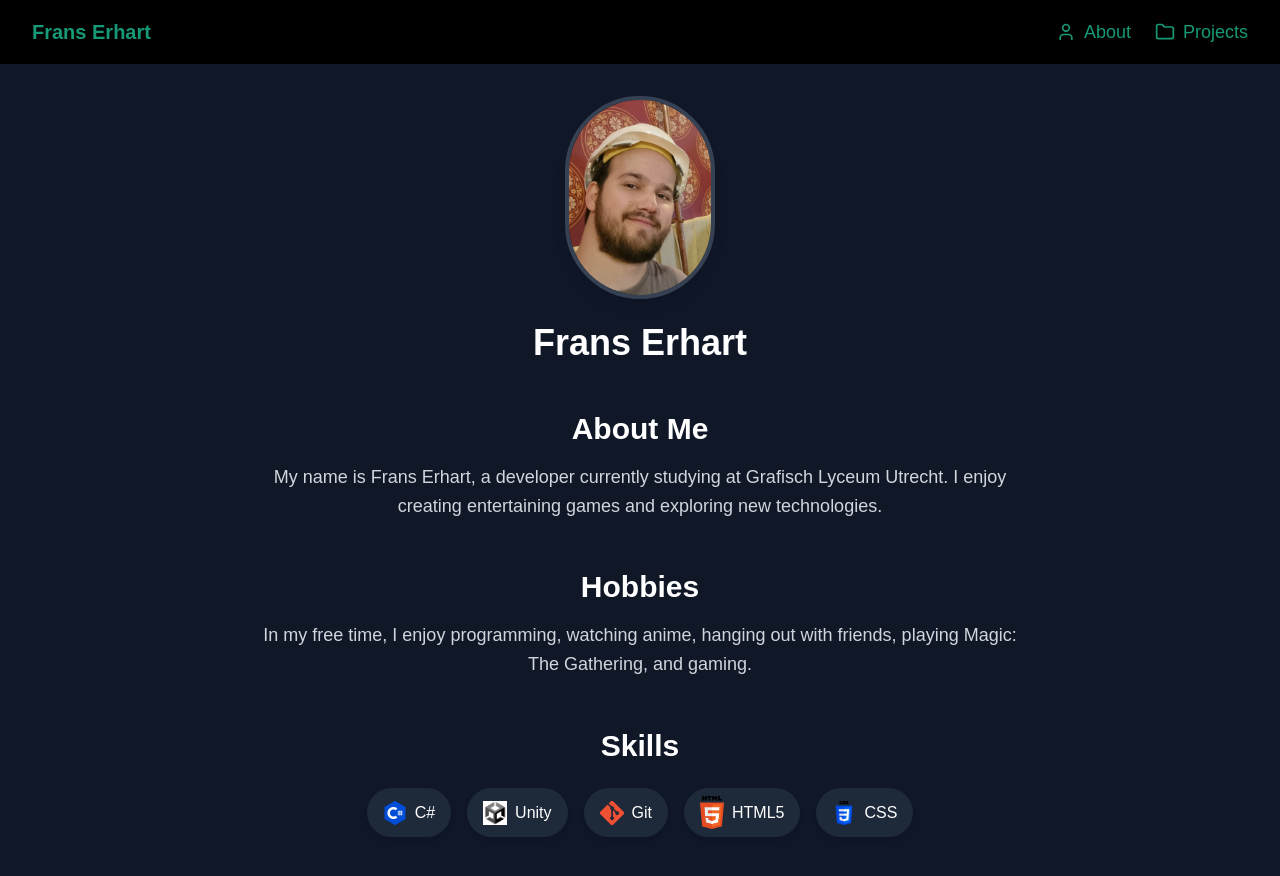
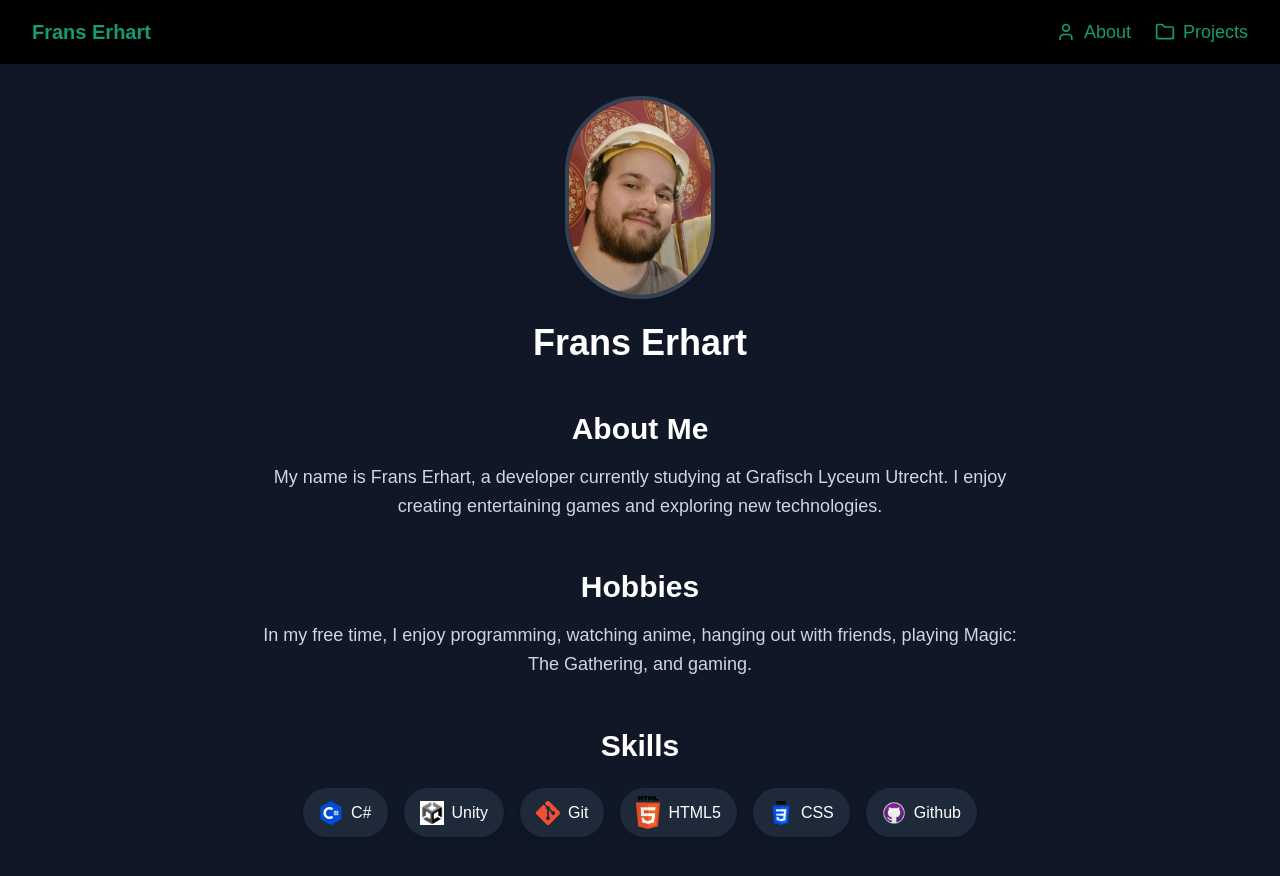
Before and after one commit to Deonide/PortfolioWebsiteFransErhart, a Next.js app: page /about in a window 1280 px wide. Shown: the top 876 px of the page. Built offline with nearby package versions, Linux system fonts and the light colour scheme.

Commit message:
small changes + Github in skills

```diff
--- /dev/null
+++ b/src/app/about/layout.tsx
@@ -0,0 +1,46 @@
+import type { Metadata } from "next";
+import { Geist, Geist_Mono } from "next/font/google";
+
+
+const geistSans = Geist({
+  variable: "--font-geist-sans",
+  subsets: ["latin"],
+});
+
+const geistMono = Geist_Mono({
+  variable: "--font-geist-mono",
+  subsets: ["latin"],
+});
+
+export const metadata: Metadata = {
+  title: "Frans Erhart - About",
+  description: "Portfolio showcasing Frans Erhart's game development projects and skills",
+  icons: {
+    icon: [
+      { url: '/favicon/favicon-16x16.png', sizes: '16x16', type: 'image/png' },
+      { url: '/favicon/favicon-32x32.png', sizes: '32x32', type: 'image/png' },
+      { url: '/favicon/favicon.ico', sizes: 'any' }
+    ],
+    apple: [
+      { url: '/favicon/apple-touch-icon.png', sizes: '180x180', type: 'image/png' }
+    ],
+    other: [
+      { url: '/favicon/android-chrome-192x192.png', sizes: '192x192', type: 'image/png' },
+      { url: '/favicon/android-chrome-512x512.png', sizes: '512x512', type: 'image/png' }
+    ]
+  },
+  manifest: '/favicon/site.webmanifest'
+};
+
+export default function RootLayout({
+  children,
+}: Readonly<{
+  children: React.ReactNode;
+}>) {  return (
+    <html lang="en">
+      <body className={`${geistSans.variable} ${geistMono.variable} bg-black text-white`}>
+        {children}
+      </body>
+    </html>
+  );
+}
--- a/src/app/about/page.tsx
+++ b/src/app/about/page.tsx
@@ -1,13 +1,15 @@
 import Navbar from "@/Components/NavBar";
 import Image from "next/image";
+import Footer from "@/Components/Footer";
 
 export default function About() {
   return (
     <div className="bg-gray-900 text-white min-h-screen">
       <Navbar />
-      <main className="flex flex-col items-center pt-24 px-6">
+      <main className="flex flex-col items-center pt-24 px-6 pb-24">
         {/* Profile Section */}
-        <div className="flex flex-col items-center text-center space-y-6">          <Image
+        <div className="flex flex-col items-center text-center space-y-6">
+          <Image
             className="rounded-full border-4 border-gray-700 shadow-lg"
             src="/Img/frans.jpg"
             alt="Frans Erhart"
@@ -56,9 +58,14 @@ export default function About() {
               <Image src="/Img/CSS.png" alt="CSS" width={24} height={24} />
               <span>CSS</span>
             </div>
+            <div className="flex items-center space-x-2 bg-gray-800 px-4 py-2 rounded-full shadow-md">
+              <Image src="/Img/Github.png" alt="Github" width={24} height={24} />
+              <span>Github</span>
+            </div>
           </div>
         </section>
       </main>
+      <Footer />
     </div>
   );
 }
--- /dev/null
+++ b/src/app/projects/layout.tsx
@@ -0,0 +1,46 @@
+import type { Metadata } from "next";
+import { Geist, Geist_Mono } from "next/font/google";
+
+
+const geistSans = Geist({
+  variable: "--font-geist-sans",
+  subsets: ["latin"],
+});
+
+const geistMono = Geist_Mono({
+  variable: "--font-geist-mono",
+  subsets: ["latin"],
+});
+
+export const metadata: Metadata = {
+  title: "Frans Erhart - Projects",
+  description: "Portfolio showcasing Frans Erhart's game development projects and skills",
+  icons: {
+    icon: [
+      { url: '/favicon/favicon-16x16.png', sizes: '16x16', type: 'image/png' },
+      { url: '/favicon/favicon-32x32.png', sizes: '32x32', type: 'image/png' },
+      { url: '/favicon/favicon.ico', sizes: 'any' }
+    ],
+    apple: [
+      { url: '/favicon/apple-touch-icon.png', sizes: '180x180', type: 'image/png' }
+    ],
+    other: [
+      { url: '/favicon/android-chrome-192x192.png', sizes: '192x192', type: 'image/png' },
+      { url: '/favicon/android-chrome-512x512.png', sizes: '512x512', type: 'image/png' }
+    ]
+  },
+  manifest: '/favicon/site.webmanifest'
+};
+
+export default function RootLayout({
+  children,
+}: Readonly<{
+  children: React.ReactNode;
+}>) {  return (
+    <html lang="en">
+      <body className={`${geistSans.variable} ${geistMono.variable} bg-black text-white`}>
+        {children}
+      </body>
+    </html>
+  );
+}
```
Also changed, not shown: public/Img/Github.png (added).
